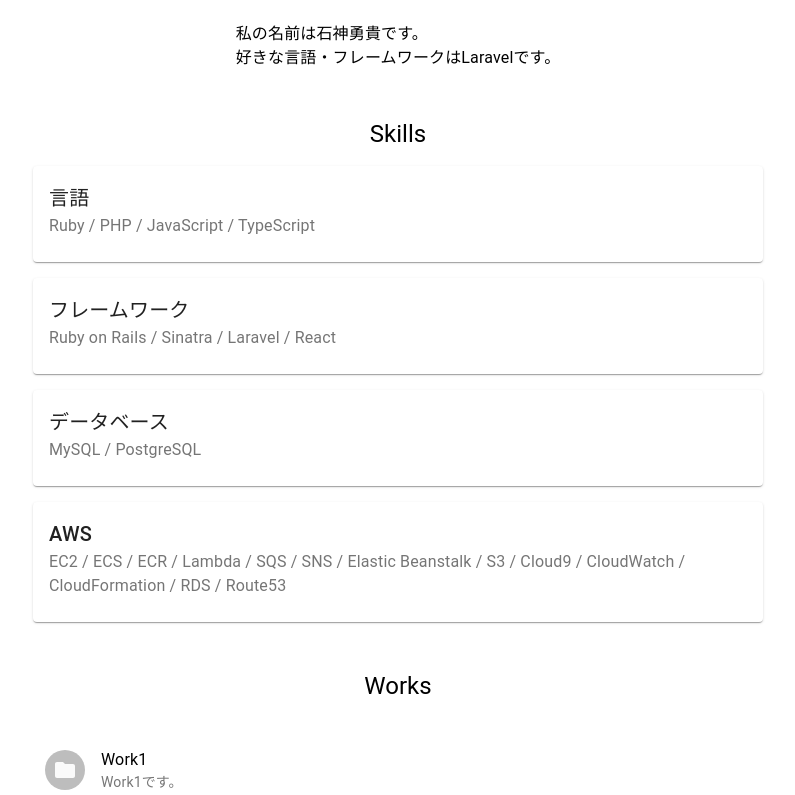
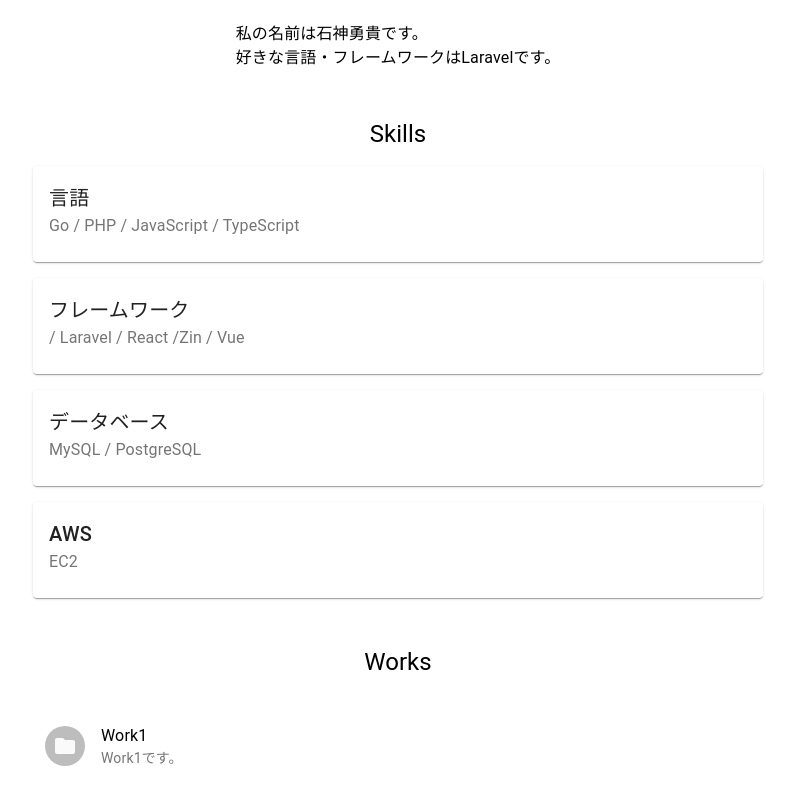
Before and after one commit to F0gr1/ts_pro, a React (Create React App) app: page / in a window 1280 px wide. Shown: the part 490-1285 px from the top of the page, without its empty margins (242-1037 px from the left). Built offline with nearby package versions, Linux system fonts and the light colour scheme.

Commit message:
taskに言語を修正

```diff
--- a/src/components/Skills.tsx
+++ b/src/components/Skills.tsx
@@ -30,7 +30,7 @@ const Skills: React.FC = () => {
                 言語
               </Typography>
               <Typography color="textSecondary">
-                Ruby / PHP / JavaScript / TypeScript
+                Go  / PHP / JavaScript / TypeScript
               </Typography>
             </CardContent>
           </Card>
@@ -42,7 +42,7 @@ const Skills: React.FC = () => {
                 フレームワーク
               </Typography>
               <Typography color="textSecondary">
-                Ruby on Rails / Sinatra / Laravel / React
+                  / Laravel / React /Zin / Vue
               </Typography>
             </CardContent>
           </Card>
@@ -66,7 +66,7 @@ const Skills: React.FC = () => {
                 AWS
               </Typography>
               <Typography color="textSecondary">
-                EC2 / ECS / ECR / Lambda / SQS / SNS / Elastic Beanstalk / S3 / Cloud9 / CloudWatch / CloudFormation / RDS / Route53
+                EC2
               </Typography>
             </CardContent>
           </Card>
```
